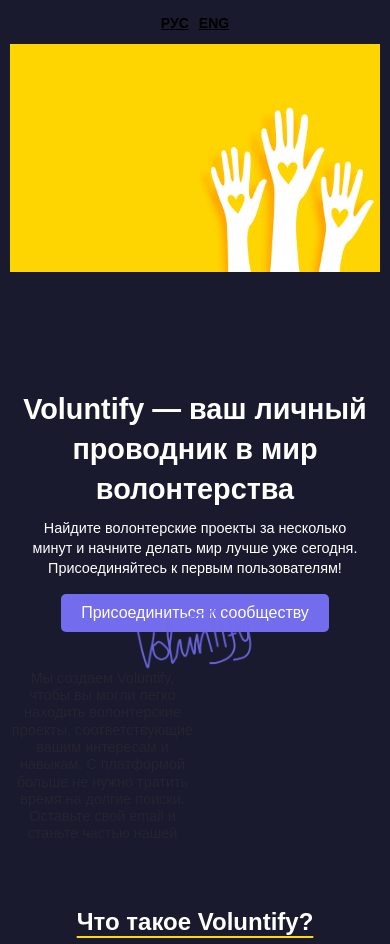
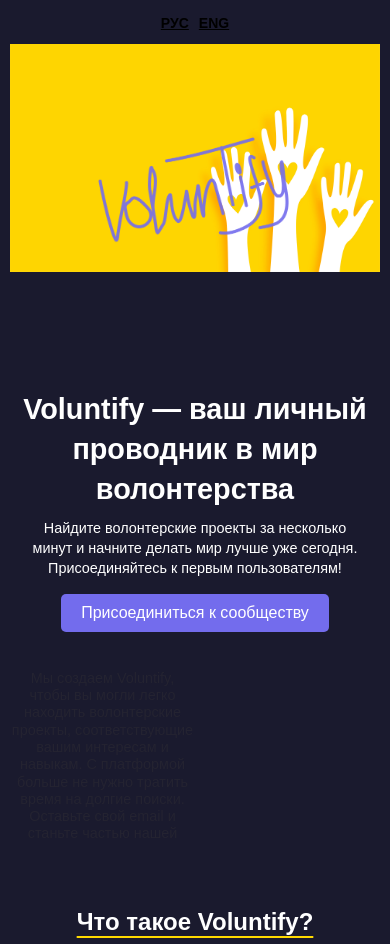
Before and after one commit to voluntify2024/voluntify2024.github.io, a plain HTML site: page index.html in a window 390 px wide. Shown: the top 944 px of the page. Drawn offline with Linux system fonts and the light colour scheme.

Commit message:
Добавил изменения во всех файлах

```diff
--- a/index.css
+++ b/index.css
@@ -604,10 +604,10 @@ p {
         /* Логотип или элементы снизу */
         .sign_voluntify {
             position: absolute; /* Перемещение поверх фона */
-            bottom: 20%; /* Смещение от нижней границы изображения */
+            bottom: 70%; /* Смещение от нижней границы изображения */
             left: 50%; /* Центрирование по горизонтали */
             transform: translateX(-50%); /* Центрирование относительно середины */
-            width: 30%; /* Подстройте ширину знака */
+            width: 50%; /* Подстройте ширину знака */
         }
     }
 
```
